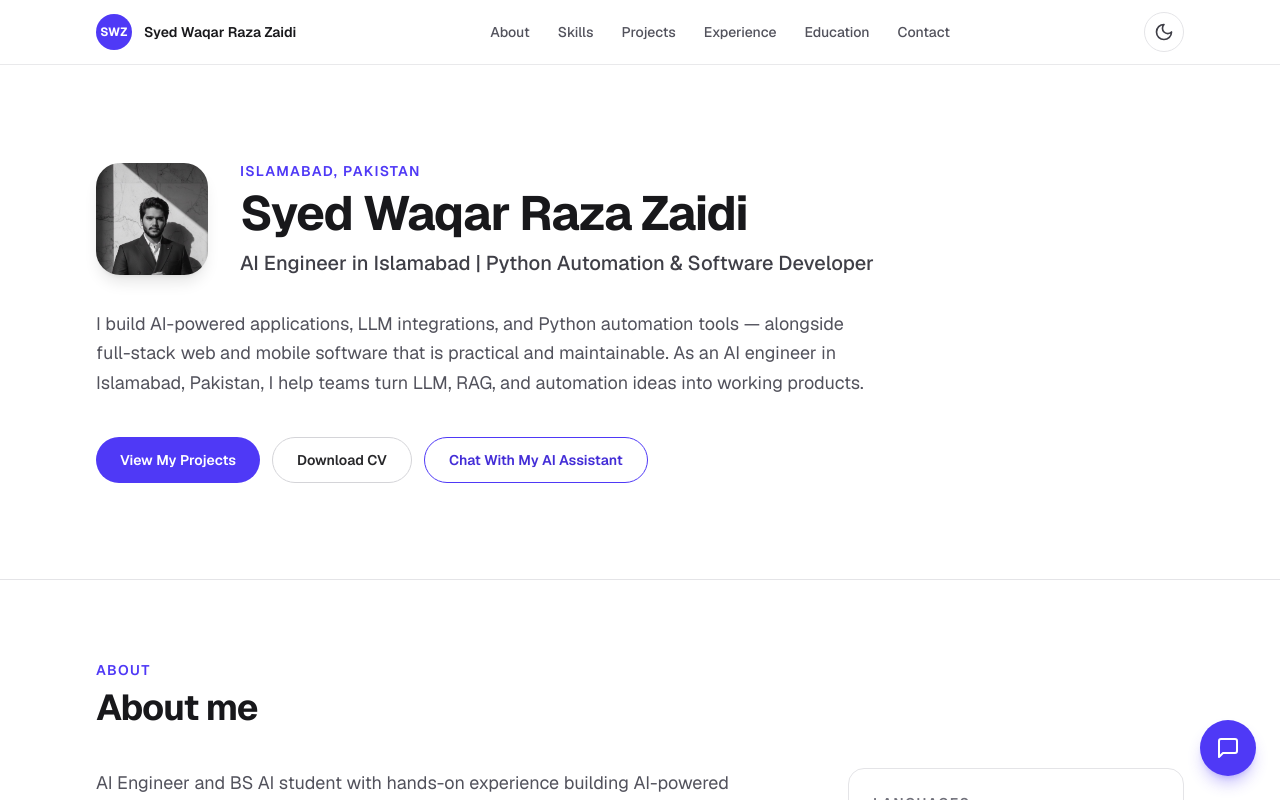
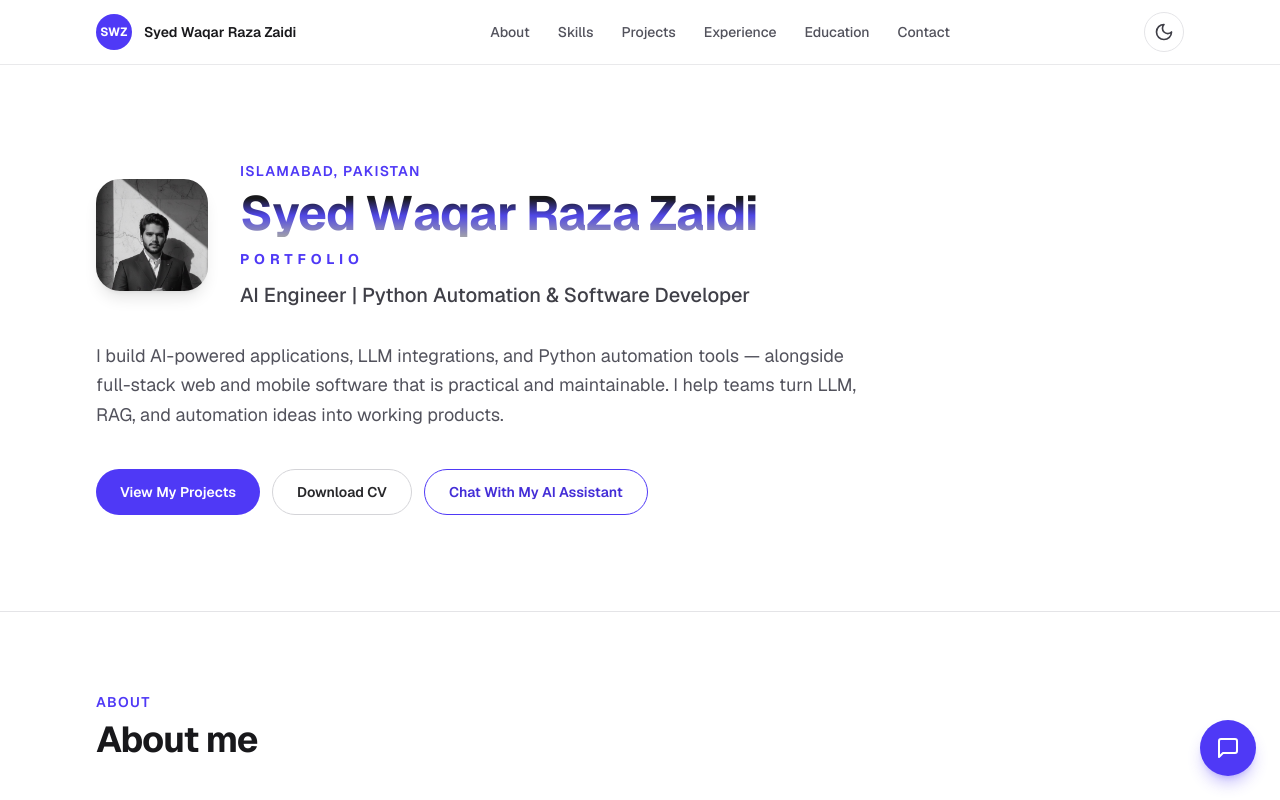
Before and after one commit to waki44/portfolio-website, a Next.js app: page / in a window 1280 px wide. Shown: the top 800 px of the page. Built offline with nearby package versions, Linux system fonts and the light colour scheme.

Commit message:
Hero intro animation: metallic 3D letters + PORTFOLIO; clean visible title without search phrase

```diff
--- a/app/globals.css
+++ b/app/globals.css
@@ -48,6 +48,40 @@ body {
   animation: fade-up 0.6s ease both;
 }
 
+/* Hero intro animation, in the style of the reel the user shared:
+   metallic 3D letters flipping into place, then "Portfolio" fading in. */
+.hero-name {
+  perspective: 600px;
+}
+.hero-name-letter {
+  display: inline-block;
+  opacity: 0;
+  background: linear-gradient(180deg, #18181b 20%, #4f46e5 55%, #a1a1aa 100%);
+  -webkit-background-clip: text;
+  background-clip: text;
+  color: transparent;
+  animation: hero-letter-in 0.7s cubic-bezier(0.22, 1, 0.36, 1) both;
+}
+.dark .hero-name-letter {
+  background: linear-gradient(180deg, #fafafa 20%, #a5b4fc 55%, #71717a 100%);
+  -webkit-background-clip: text;
+  background-clip: text;
+}
+@keyframes hero-letter-in {
+  from {
+    opacity: 0;
+    transform: translateY(28px) rotateX(80deg);
+  }
+  to {
+    opacity: 1;
+    transform: translateY(0) rotateX(0deg);
+  }
+}
+.hero-portfolio {
+  opacity: 0;
+  animation: fade-up 0.8s ease 1.4s both;
+}
+
 @keyframes typing-dot {
   0%,
   60%,
@@ -80,7 +114,10 @@ body {
     transition: none;
   }
   .animate-fade-up,
-  .typing-dot {
+  .typing-dot,
+  .hero-name-letter,
+  .hero-portfolio {
     animation: none;
+    opacity: 1;
   }
 }
--- a/components/Hero.tsx
+++ b/components/Hero.tsx
@@ -24,17 +24,35 @@ export default function Hero() {
             <p className="mb-2 text-sm font-semibold uppercase tracking-widest text-indigo-600 dark:text-indigo-400">
               {profile.location}
             </p>
-            <h1 id="hero-heading" className="text-4xl font-bold tracking-tight text-zinc-900 dark:text-zinc-50 sm:text-5xl">
-              {profile.name}
+            <h1
+              id="hero-heading"
+              aria-label={profile.name}
+              className="hero-name text-4xl font-bold tracking-tight sm:text-5xl"
+            >
+              {profile.name.split("").map((letter, i) => (
+                <span
+                  key={i}
+                  aria-hidden="true"
+                  className="hero-name-letter"
+                  style={{ animationDelay: `${0.15 + i * 0.045}s` }}
+                >
+                  {letter === " " ? "\u00A0" : letter}
+                </span>
+              ))}
             </h1>
-            <p className="mt-3 text-xl font-medium text-zinc-700 dark:text-zinc-200">{profile.title}</p>
+            <p className="hero-portfolio mt-3 text-sm font-bold uppercase tracking-[0.35em] text-indigo-600 dark:text-indigo-400">
+              Portfolio
+            </p>
+            <p className="animate-fade-up mt-3 text-xl font-medium text-zinc-700 dark:text-zinc-200">
+              {profile.displayTitle}
+            </p>
           </div>
         </div>
 
         <p className="animate-fade-up mt-8 max-w-3xl text-lg leading-relaxed text-zinc-600 dark:text-zinc-400">
           I build AI-powered applications, LLM integrations, and Python automation tools — alongside full-stack web
-          and mobile software that is practical and maintainable. As an AI engineer in Islamabad, Pakistan, I help
-          teams turn LLM, RAG, and automation ideas into working products.
+          and mobile software that is practical and maintainable. I help teams turn LLM, RAG, and automation ideas
+          into working products.
         </p>
 
         <div className="animate-fade-up mt-10 flex flex-wrap gap-3">
--- a/data/profile.ts
+++ b/data/profile.ts
@@ -2,6 +2,9 @@ export const profile = {
   name: "Syed Waqar Raza Zaidi",
   initials: "SWZ",
   title: "AI Engineer in Islamabad | Python Automation & Software Developer",
+  // Visible branding only. The SEO title above keeps the exact search phrase
+  // for Google; visitors should see the clean title, not the search phrase.
+  displayTitle: "AI Engineer | Python Automation & Software Developer",
   location: "Islamabad, Pakistan",
   email: "syedwaqarraza27@gmail.com",
   phone: { display: "+92 332-8569629", href: "tel:+923328569629" },
```
